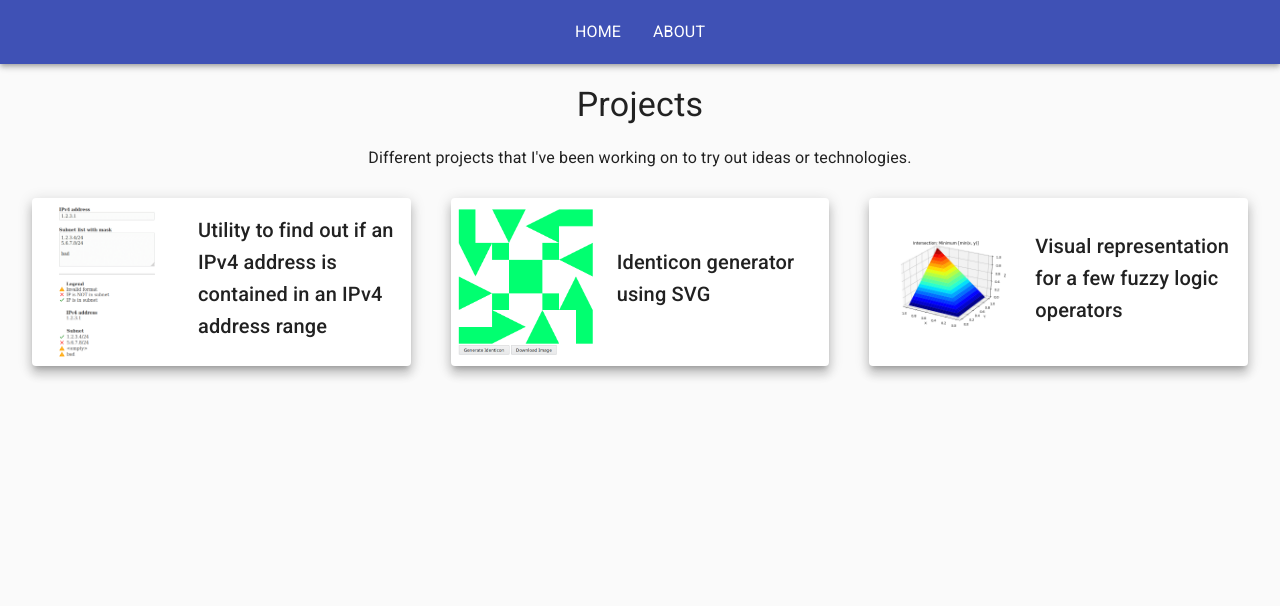
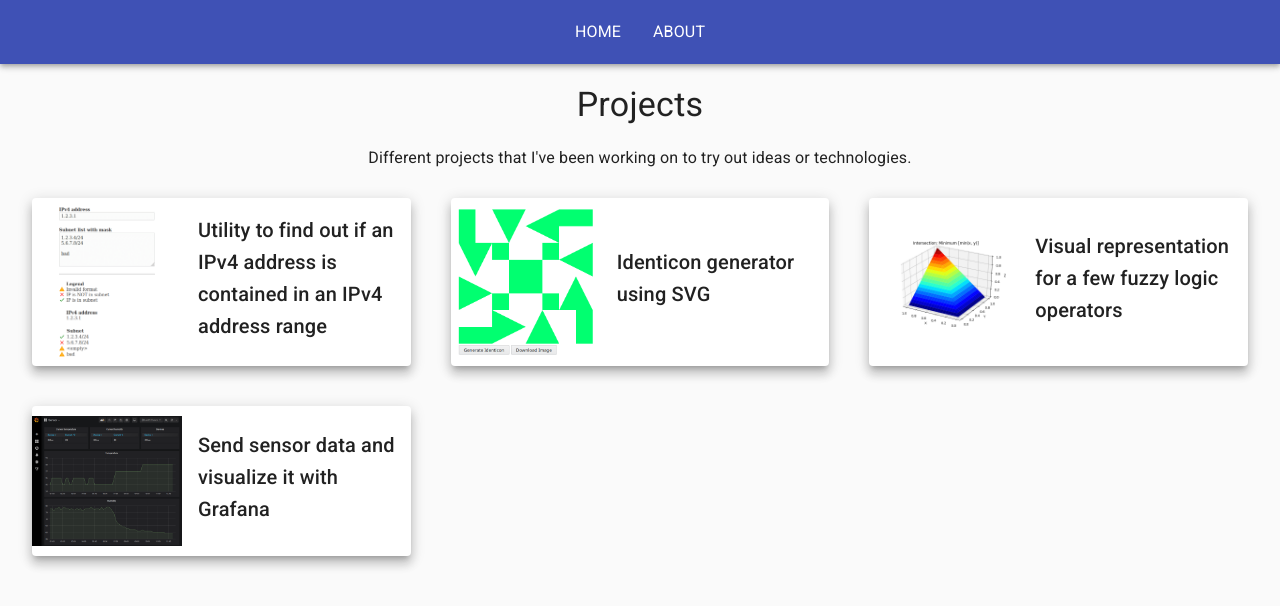
Before and after one commit to danielwohlgemuth/danielwohlgemuth.github.io, a React (Create React App) app: page / in a window 1280 px wide. Shown: the top 606 px of the page. Built offline with nearby package versions, Linux system fonts and the light colour scheme.

Commit message:
Add sensor to graph project

```diff
--- a/src/Components/Home.js
+++ b/src/Components/Home.js
@@ -62,6 +62,11 @@ const projects = [
     url: "https://github.com/danielwohlgemuth/fuzzy-operators-visualization",
     image: "fuzzy-logic.png",
   },
+  {
+    name: "Send sensor data and visualize it with Grafana",
+    url: "https://github.com/danielwohlgemuth/sensor2graph-micropython-esp32",
+    image: "sensor-to-graph.png",
+  },
 ];
 
 function Home() {
```
Also changed, not shown: public/images/sensor-to-graph.png (added).
